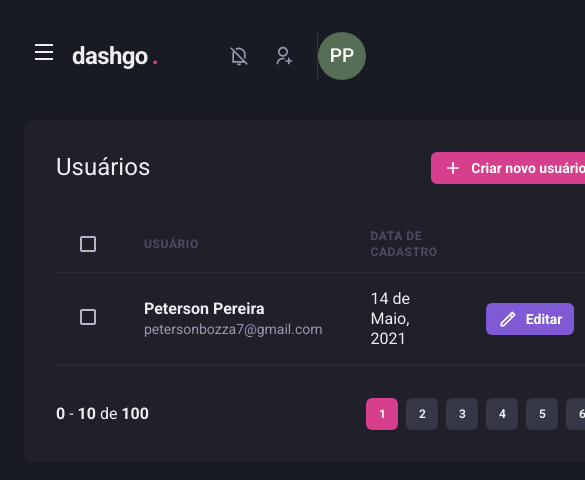
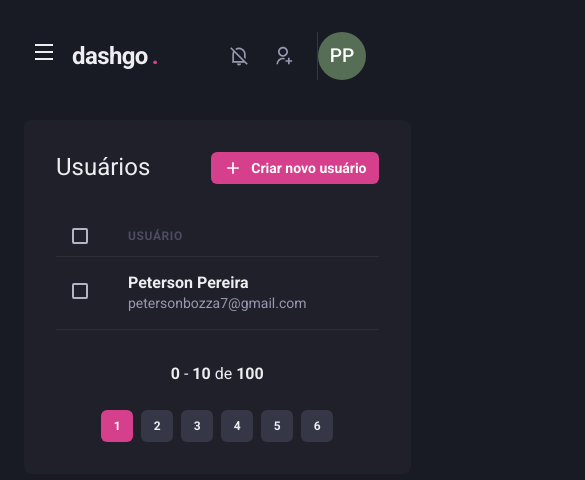
Before and after one commit to pbpeterson/dashgo, a Next.js app: page /users in a window 390 px wide. Shown: the top 480 px of the page, 585 px wide, since content can reach past the window. Built offline with nearby package versions, Linux system fonts and the light colour scheme.

Commit message:
adicionado responsivo ao pagination

```diff
--- a/src/components/Pagination/index.tsx
+++ b/src/components/Pagination/index.tsx
@@ -1,9 +1,9 @@
-import { HStack, Box, Button } from '@chakra-ui/react'
+import { Stack, Box, HStack } from '@chakra-ui/react'
 import { PaginationItem } from './PaginationItem'
 
 export function Pagination(){
   return(
-    <HStack spacing='6' mt='8' justify='space-between' align='center'>
+    <Stack direction={['column', 'row']} spacing='6' mt='8' justify='space-between' align='center'>
       <Box>
         <strong>0</strong> - <strong>10</strong> de <strong>100</strong>
       </Box>
@@ -15,6 +15,6 @@ export function Pagination(){
         <PaginationItem  page={5}/>
         <PaginationItem  page={6}/>
       </HStack>
-    </HStack>
+    </Stack>
   )
 }
--- a/src/pages/users/index.tsx
+++ b/src/pages/users/index.tsx
@@ -1,10 +1,14 @@
-import { Box, Button, Checkbox, Flex, Heading, Icon, Table, Tbody, Td, Thead, Tr, Th, Text } from '@chakra-ui/react'
+import { Box, Button, Checkbox, Flex, Heading, Icon, Table, Tbody, Td, Thead, Tr, Th, Text, useBreakpointValue } from '@chakra-ui/react'
 import { Sidebar } from '../../components/Sidebar'
 import { Header } from '../../components/Header'
 import { RiAddLine, RiPencilLine } from 'react-icons/ri'
 import { Pagination } from '../../components/Pagination'
 
 export default function Userlist(){
+  const isWideVersion = useBreakpointValue({
+    base:false,
+    lg: true
+  })
   return(
     <Box>
       <Header/>
@@ -22,17 +26,19 @@ export default function Userlist(){
         <Table colorScheme='whiteAlpha'>
           <Thead>
             <Tr>
-              <Th px='6' color='gray.300' w='8'>
+              <Th px={['4', '4', '6']} color='gray.300' w='8'>
                 <Checkbox colorScheme='pink'/>
               </Th>
               <Th>Usuário</Th>
-              <Th>Data de cadastro</Th>
+              {isWideVersion &&(
+                <Th>Data de cadastro</Th>
+              )}
               <Th w='8'></Th>
             </Tr>
           </Thead>
           <Tbody>
             <Tr>
-              <Td px='6'>
+              <Td px={['4', '4', '6']} >
                 <Checkbox colorScheme='pink'/>
               </Td>
               <Td>
@@ -41,11 +47,15 @@ export default function Userlist(){
                   <Text fontSize='sm' color='gray.300'>petersonbozza7@gmail.com</Text>
                 </Box>
               </Td>
-              <Td>14 de Maio, 2021</Td>
+              {isWideVersion && (
+                <Td>14 de Maio, 2021</Td>
+              )}
               <Td>
-              <Button as='a' size='sm' fontSize='sm' colorScheme='purple' leftIcon={<Icon fontSize='20' as={RiPencilLine }/>}>
-              Editar
-            </Button>
+              {isWideVersion &&(
+                <Button as='a' size='sm' fontSize='sm' colorScheme='purple' leftIcon={<Icon fontSize='20' as={RiPencilLine }/>}>
+                Editar
+              </Button>
+              )}
               </Td>
             </Tr>
           </Tbody>
```
